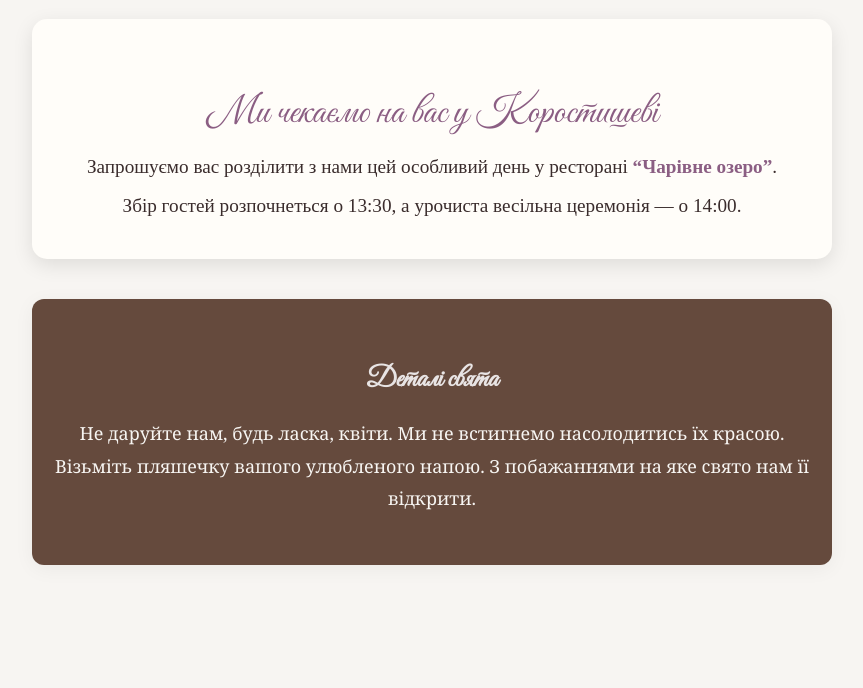
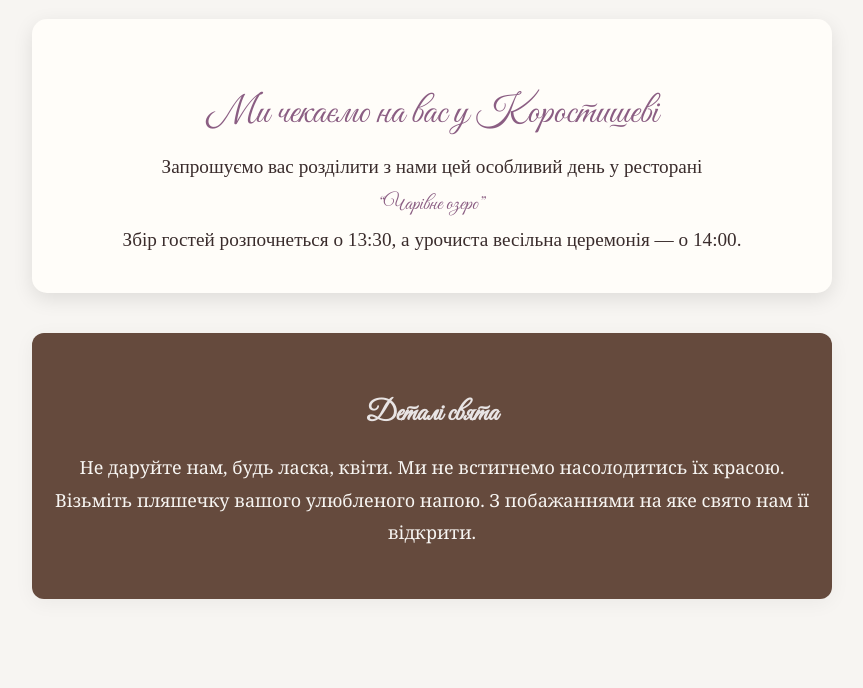
Before and after one commit to KOSTII177/kostia-ivanka, a plain HTML site: page index.html in a window 1280 px wide. Shown: the part 952-1640 px from the top of the page, without its empty margins (208-1071 px from the left). Drawn offline with nearby package versions, Linux system fonts and the light colour scheme.

Commit message:
Update index.html

```diff
--- a/index.html
+++ b/index.html
@@ -141,10 +141,10 @@
   margin: 8px 0;
 }
 
-    .restaurant-name {
-  font-weight: 700;       /* жирний */
-  color: #8b5e83;         /* ніжний фіолетовий (можна змінити) */
-  font-family: 'Cormorant Garamond', serif; /* той самий стиль, щоб пасувало */
+.restaurant-name {
+  font-family: 'Great Vibes', cursive;
+  font-size: 1.3em;
+  color: #8b5e83;
 }
 
 
@@ -337,8 +337,8 @@
     <div class="info-map-wrapper">
       <div class="highlight">Ми чекаємо на вас у Коростишеві</div>
 
-    <p>Запрошуємо вас розділити з нами цей особливий день у ресторані
-      <span class="restaurant-name">“Чарівне озеро”</span>.</p>
+    <p>Запрошуємо вас розділити з нами цей особливий день у ресторані</p>
+      <p></p><span class="restaurant-name">“Чарівне озеро”</span></p>
     <p>Збір гостей розпочнеться о 13:30, а урочиста весільна церемонія — о 14:00.</p>
   </div>
 
```
